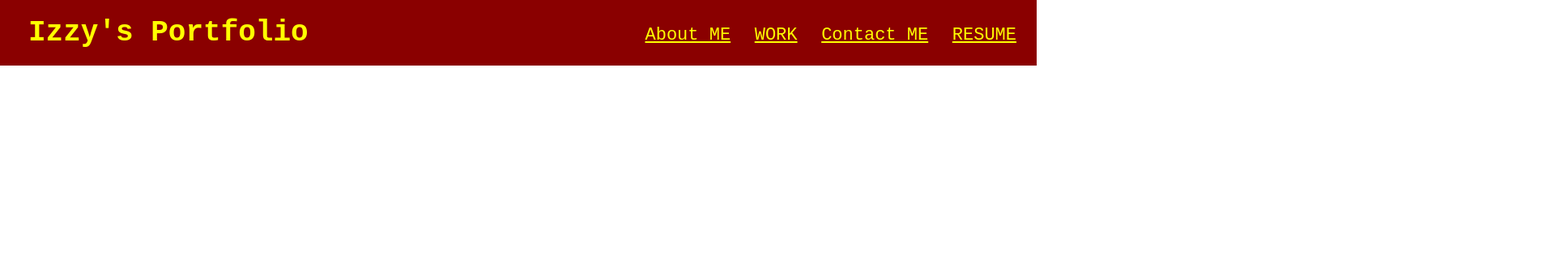
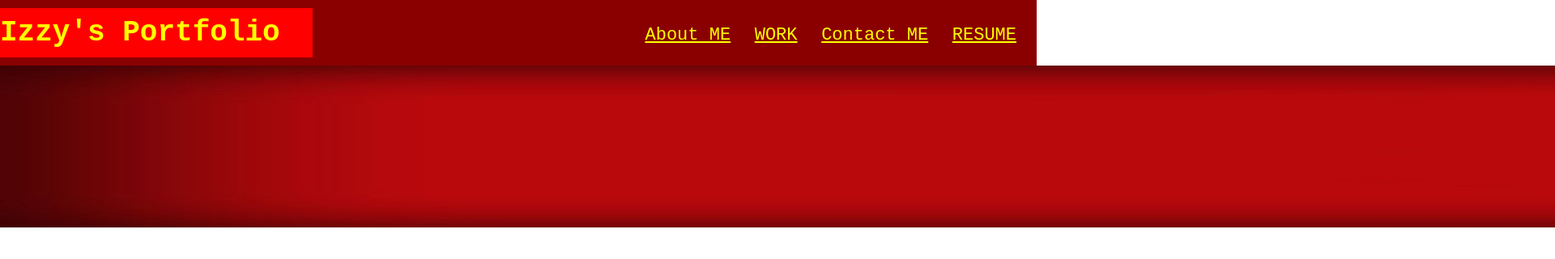
Before and after one commit to icozuna/Challenge-Two, a plain HTML site: page index.html in a window 1280 px wide. Shown: the top 320 px of the page at 81% size, 1920 px wide, since content can reach past the window. Drawn offline with Linux system fonts and the light colour scheme.

Commit message:
fixed title background and added dividing border

```diff
--- a/index.html
+++ b/index.html
@@ -8,7 +8,9 @@
   <!--NAVIGATION!!!!!-->
   <body>
     <header>
-      <h1><a href="/index.html">Izzy's Portfolio</a></h1>
+      <div>
+        <h1 class="text-left"><a href="/index.html">Izzy's Portfolio</a></h1>
+      </div>
       <nav>
         <ul>
           <li>
@@ -26,5 +28,9 @@
         </ul>
       </nav>
     </header>
+
+    <section class="divider">
+      <img src="./assets/red-background.jpg" />
+    </section>
   </body>
 </html>
--- a/style.css
+++ b/style.css
@@ -14,6 +14,7 @@ header {
     padding: 20px 35px;
     background-color: rgba(138,0,0,1);
 
+
 }
 
 header h1 {
@@ -26,15 +27,23 @@ header h1 {
 header a {
     color: yellow ;
     text-decoration: none;
+    background-color: red;
+    margin-left: -35px;
+    padding-right: 40px;
+    padding-top: 10px;
+    padding-bottom: 10px;
 }
+
 
 header nav {
     margin: -30px;
     float: right;
+
 }
 
 header nav ul li{
     display: inline;
+
 }
 
 header nav ul li a {
@@ -44,5 +53,17 @@ header nav ul li a {
     font-family: 'Courier New', Courier, monospace;
    padding-right: 20px;
     text-decoration: underline;
+    background-color: rgba(138,0,0,1);
 
 }
+/*HEADER END*/
+
+/*PICTURE DIVIDER STYLE START*/
+
+.divider img {
+    margin: 0 auto;
+    width: 3000px;
+    height: 200px;
+    position: relative;
+
+}
```
Also changed, not shown: assets/red-background.jpg (added).
